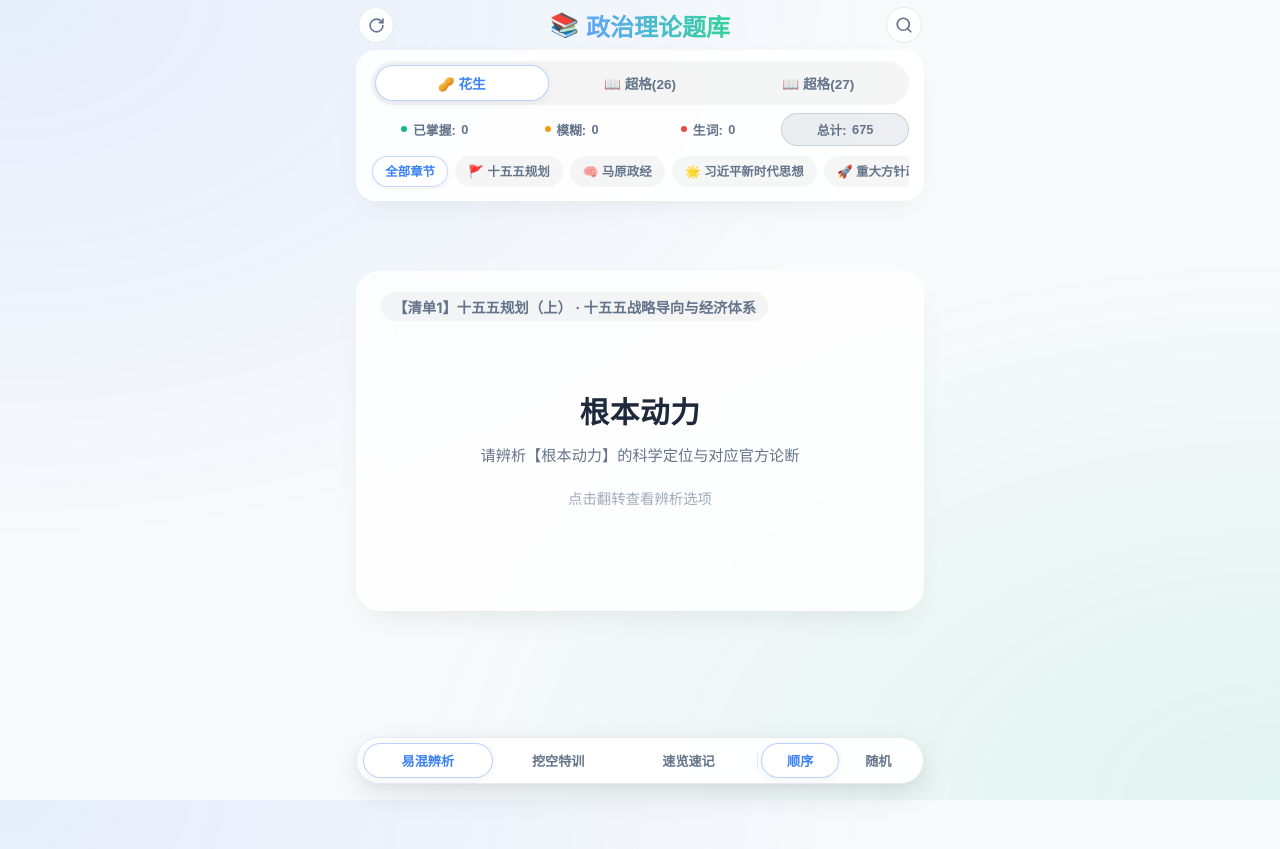
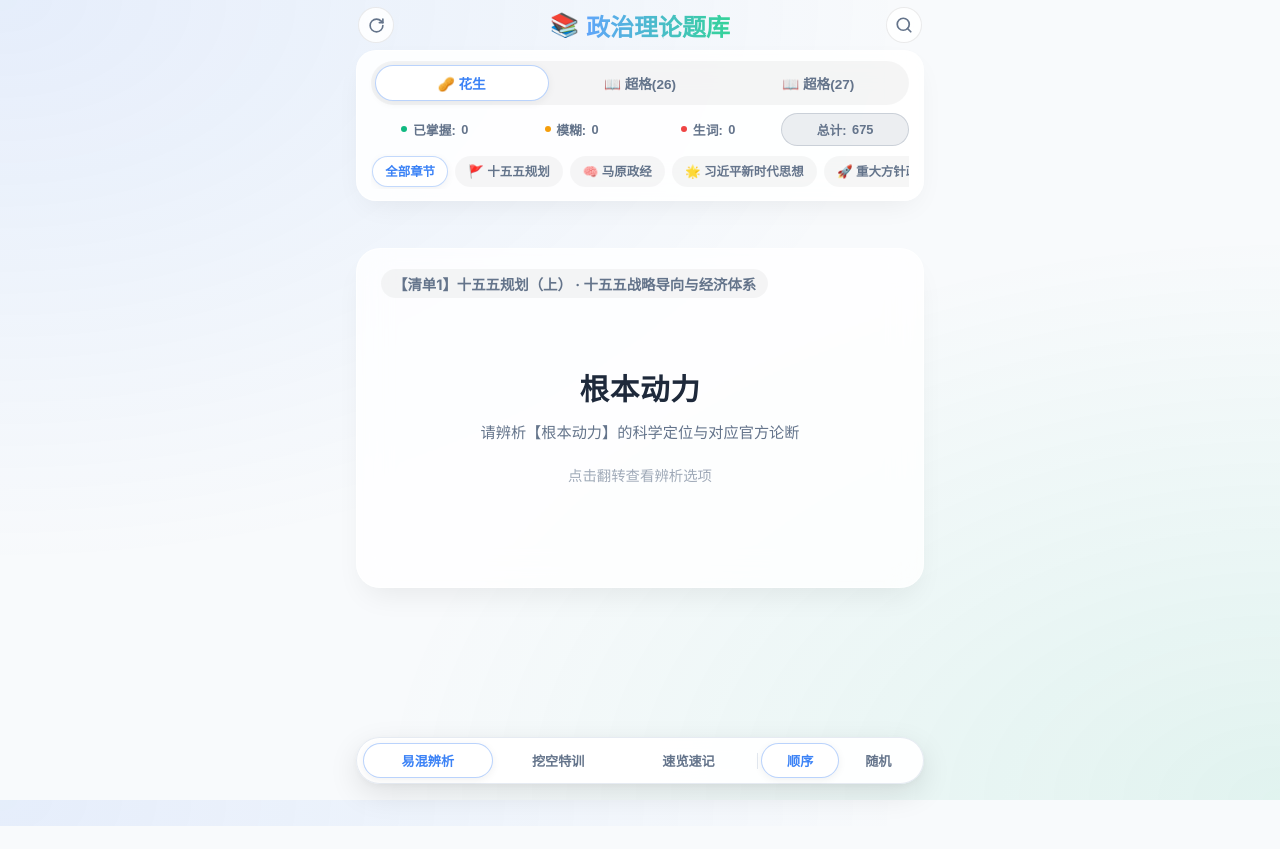
Before and after one commit to troses3/zhengzhi-fuxi, a React (Vite) app: page / in a window 1280 px wide. After the commit the page ends 826 px from the top, so only its background shows below. Built offline with nearby package versions, Linux system fonts and the light colour scheme.

Commit message:
fix(ui): use ResizeObserver in JS to dynamically track accurate header height and set precise inline minHeight for main-content to achieve pixel-perfect vertical centering

```diff
--- a/src/App.css
+++ b/src/App.css
@@ -37,7 +37,7 @@ body {
   flex-direction: column;
   gap: 0.45rem;
   box-sizing: border-box;
-  flex: 1;
+  min-height: 100dvh;
 }
 
 .header {
@@ -635,13 +635,14 @@ body {
 }
 
 .main-content {
-  margin: auto 0;
-  display: flex;
-  flex-direction: column;
+  display: flex;
+  flex-direction: column;
+  justify-content: center;
   align-items: center;
   gap: 0.75rem;
   width: 100%;
   min-width: 0;
+
   perspective: 1000px;
 }
 
--- a/src/App.jsx
+++ b/src/App.jsx
@@ -179,6 +179,20 @@ function KnowledgeSentenceCard({ sentenceItem, searchQuery }) {
 }
 
 function App() {
+  const headerRef = useRef(null);
+  const [headerHeight, setHeaderHeight] = useState(240); // fallback default
+
+  useEffect(() => {
+    if (!headerRef.current) return;
+    const observer = new ResizeObserver(entries => {
+      for (let entry of entries) {
+        setHeaderHeight(entry.borderBoxSize?.[0]?.blockSize || entry.contentRect.height);
+      }
+    });
+    observer.observe(headerRef.current);
+    return () => observer.disconnect();
+  }, []);
+
   const [items, setItems] = useState([]);
   const [selectedCategory, setSelectedCategory] = useState('all');
   const [currentIndex, setCurrentIndex] = useState(0);
@@ -653,7 +667,7 @@ function App() {
 
   return (
     <div className="app-container">
-      <header className="header">
+      <header className="header" ref={headerRef}>
         <div className="header-nav-bar">
           {/* 左上角：重置当前题库进度 */}
           <button
@@ -857,7 +871,7 @@ function App() {
         </div>
       </header>
 
-      <main className="main-content">
+      <main className="main-content" style={{ minHeight: `calc(100dvh - ${headerHeight}px - 5.4rem - env(safe-area-inset-bottom))` }}>
         {searchQuery.trim() !== '' ? (
           <div className="search-knowledge-view">
             <div className="search-results-bar">
--- a/src/index.css
+++ b/src/index.css
@@ -1,12 +1,7 @@
 @import url('https://fonts.googleapis.com/css2?family=Inter:wght@400;500;600;700;800&display=swap');
 
-html, body {
-  height: 100%;
+body {
   margin: 0;
-  padding: 0;
-}
-
-body {
   min-width: 320px;
   min-height: 100dvh;
   display: flex;
```
Also changed, not shown: 5 other files (tests, documents, lock files or other folders).
